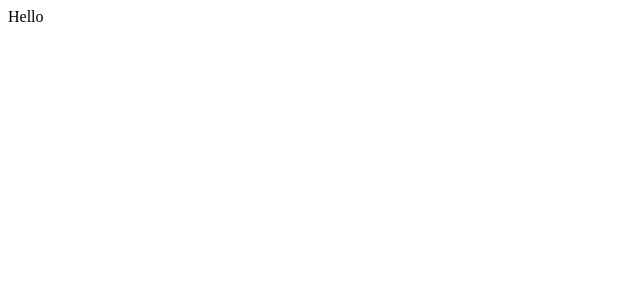
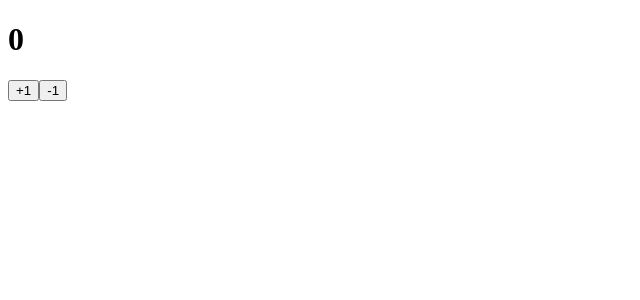
Before and after one commit to joyact/react-study, a React (Create React App) app: page / in a window 1280 px wide. Shown: the top 300 px of the page, without its empty margins (0-640 px from the left). Built offline with nearby package versions, Linux system fonts and the light colour scheme.

Commit message:
React Component : Counter

```diff
--- a/src/App.js
+++ b/src/App.js
@@ -1,7 +1,8 @@
 import React from 'react';
+import Counter from './components/Counter';
 
 function App() {
-  return <div>Hello</div>;
+  return <Counter />;
 }
 
 export default App;
--- /dev/null
+++ b/src/components/Counter.js
@@ -0,0 +1,23 @@
+import React, { useState } from 'react';
+
+function Counter() {
+  const [number, setNumber] = useState(0);
+
+  const increase = () => {
+    setNumber((prevNumber) => prevNumber + 1);
+  };
+
+  const decrease = () => {
+    setNumber((prevNumber) => prevNumber - 1);
+  };
+
+  return (
+    <div>
+      <h1>{number}</h1>
+      <button onClick={increase}>+1</button>
+      <button onClick={decrease}>-1</button>
+    </div>
+  );
+}
+
+export default Counter;
```
Also changed, not shown: 1 other file (tests, documents, lock files or other folders).
